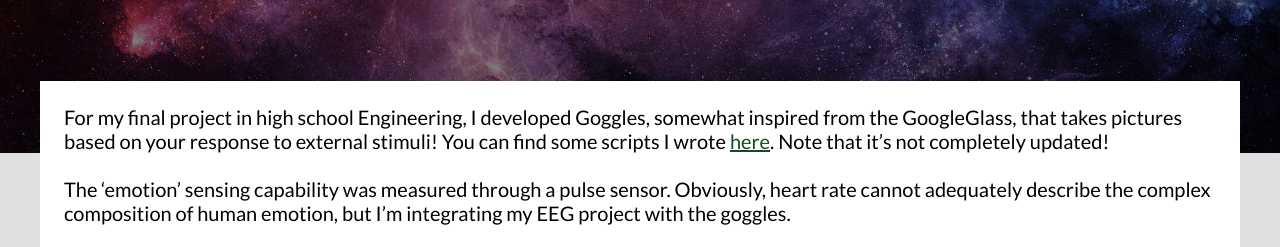
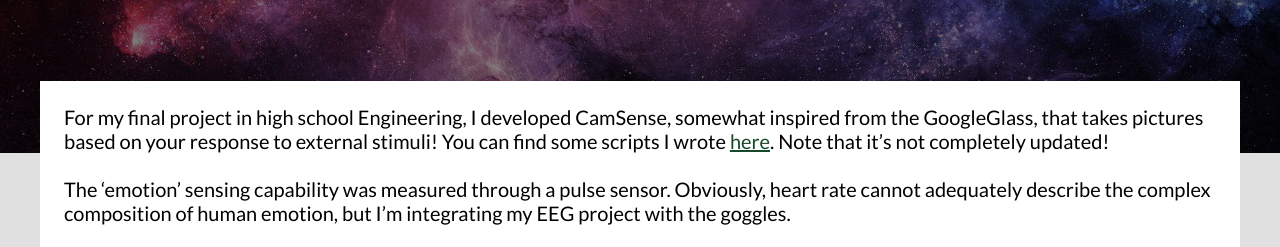
Before and after one commit to annegautham/annegautham.github.io, a Jekyll site: the page built from portfolio/camsense.md, in a window 1280 px wide and 1400 px high. Shown: the part 339-586 px from the top of the window. Built offline with Jekyll 4.4.1, drawn with Linux system fonts in a browser that asks for light colours; some web fonts are replaced; some of the changed text lies outside the part shown.

Commit message:
updates to portfolio

```diff
--- a/portfolio/camsense.md
+++ b/portfolio/camsense.md
@@ -3,7 +3,7 @@
 title: CamSense, An Emotion Based Camera
 description: June 2023
 ---
-For my final project in high school Engineering, I developed Goggles, somewhat inspired from the GoogleGlass, that takes pictures based on your response to external stimuli! You can find some scripts I wrote <a href="https://github.com/annegautham/CamSense">here</a>. Note that it's not completely updated!
+For my final project in high school Engineering, I developed CamSense, somewhat inspired from the GoogleGlass, that takes pictures based on your response to external stimuli! You can find some scripts I wrote <a href="https://github.com/annegautham/CamSense">here</a>. Note that it's not completely updated!
 
 <br>
 
@@ -18,7 +18,14 @@
 
 The glove enables the user to select
 
-* <strong>Manual Mode</strong>, in which the user can take pictures by pressing
+* <strong>Manual Mode</strong>, in which the user can take pictures by pressing a button.
+* <strong>Autonomous Mode</strong>, in which pictures are taken and transmitted to the cloud once the emotion sensing 'threshold' is surpassed.
+
+<br>
+
+Note that the current prototype cannot accurately distinguish between emotion states. It only distinguishes between an 'active' state and a 'rest' state. For example, jogging or encountering Pennywise the Dancing Clown would have similar registrations.
+
+<br>
 
 
 ![](/assets/images/portfolio/schematic.jpg)
```
Also changed, not shown: portfolio/index.md (+1 -1 lines).
